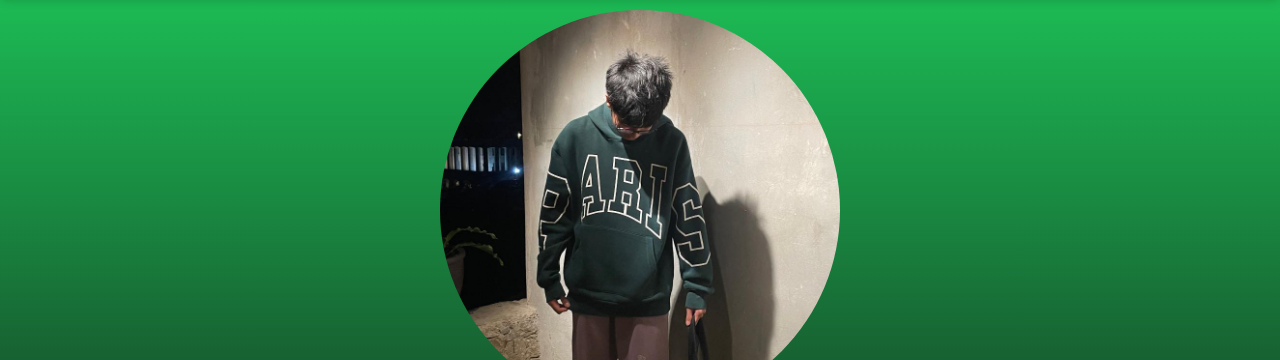
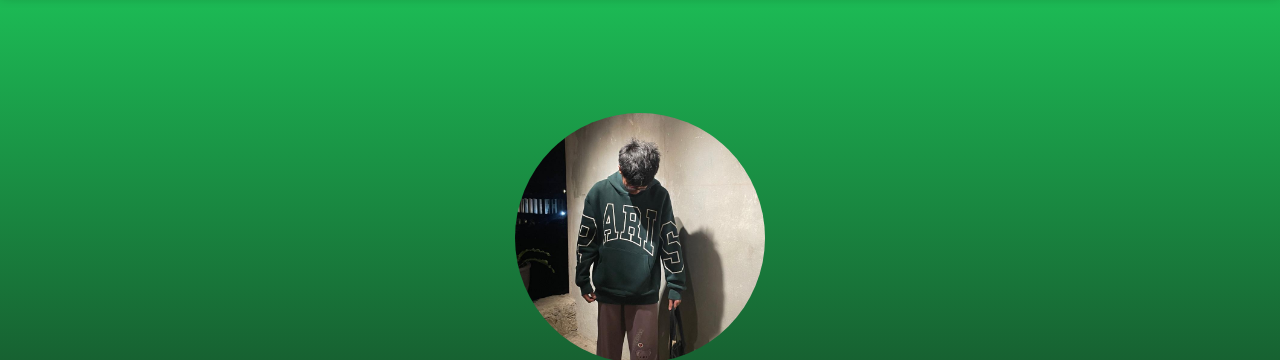
Before and after one commit to sureoi25/thisone, a plain HTML site: page index.html in a window 1280 px wide. Shown: the part 116-476 px from the top of the page. Drawn offline with Linux system fonts and the light colour scheme.

Commit message:
fix shit because broken when deployed

```diff
--- a/midterms.css
+++ b/midterms.css
@@ -1,3 +1,6 @@
+html {
+    font-size: 62.5%; /*1 rem = 10px* kay bogo kaayo ig deploy mu dako*/
+  }
 /* Theme Variables */
 :root {
     --background-primary: #121212;
```
